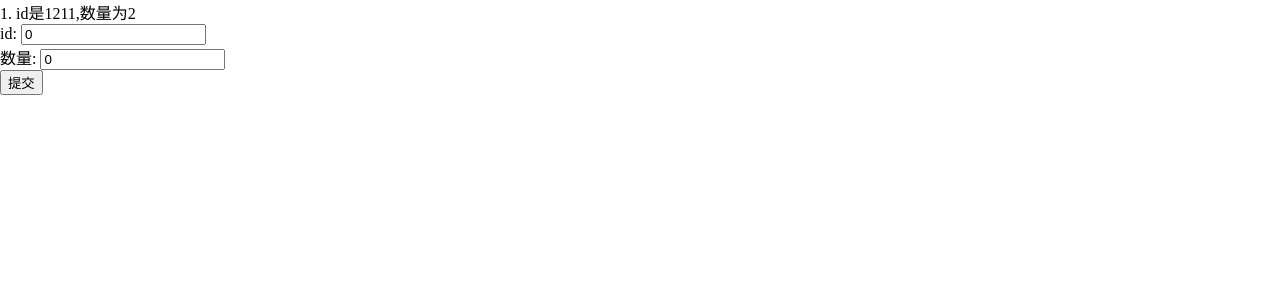
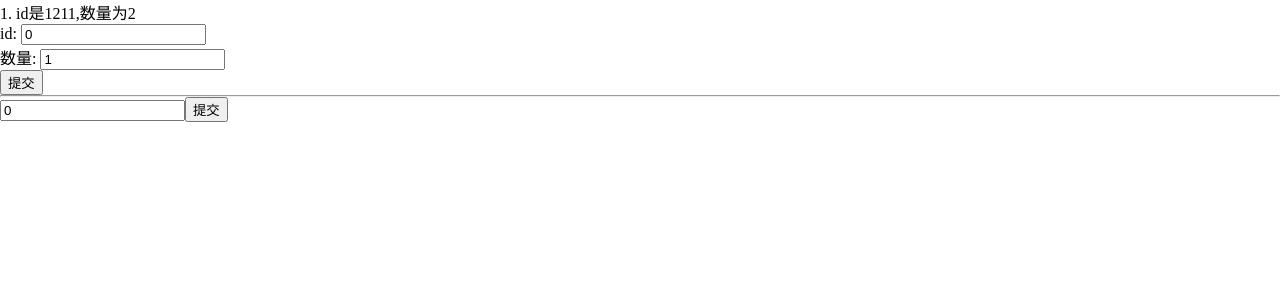
Before and after one commit to objectMaker/my_shopping_mall, a Vue app: page /#/ in a window 1280 px wide. Shown: the top 300 px of the page. Built offline with nearby package versions, Linux system fonts and the light colour scheme.

Commit message:
'使用了v-model新语法'

```diff
--- a/src/router/index.ts
+++ b/src/router/index.ts
@@ -1,5 +1,5 @@
 import { createRouter, createWebHashHistory, RouteRecordRaw } from "vue-router";
-import Login from "@/views/Login.vue";
+import Login from "@/views/Login/index.vue";
 import NotFond from "@/views/NotFond.vue";
 
 const routes: Array<RouteRecordRaw> = [
--- /dev/null
+++ b/src/views/Login/TestVM.vue
@@ -0,0 +1,26 @@
+<template>
+  <input type="number" v-model="count1" />
+  <button @click="changeCount">提交</button>
+</template>
+
+<script>
+import { ref } from "vue";
+
+export default {
+  props: ["count"],
+  emits: ["update:count"],
+  setup(props, { emit }) {
+    const count1 = ref(0);
+    console.log(props);
+    const changeCount = () => {
+      emit("update:count", count1.value);
+    };
+    return {
+      count1,
+      changeCount,
+    };
+  },
+};
+</script>
+
+<style></style>
--- a/src/views/Login.vue
+++ b/src/views/Login/index.vue
@@ -5,18 +5,24 @@
   <div>id: <input type="number" v-model="id" /></div>
   <div>数量: <input type="number" v-model="count" /></div>
   <button @click="submit">提交</button>
+  <hr />
+  <TestVM v-model:count="count"></TestVM>
 </template>
 
 <script lang="ts">
 import { defineComponent, computed, ref } from "vue";
+import TestVM from "./TestVM.vue";
 import { useStore } from "vuex";
 
 export default defineComponent({
   name: "Login",
+  components: {
+    TestVM,
+  },
   setup() {
     const store = useStore();
     const id = ref(0);
-    const count = ref(0);
+    const count = ref(1);
     // computed 计算之后的都是ref对象
     const shopIds = computed(() => {
       return store.state.cart.shopIds;
```
